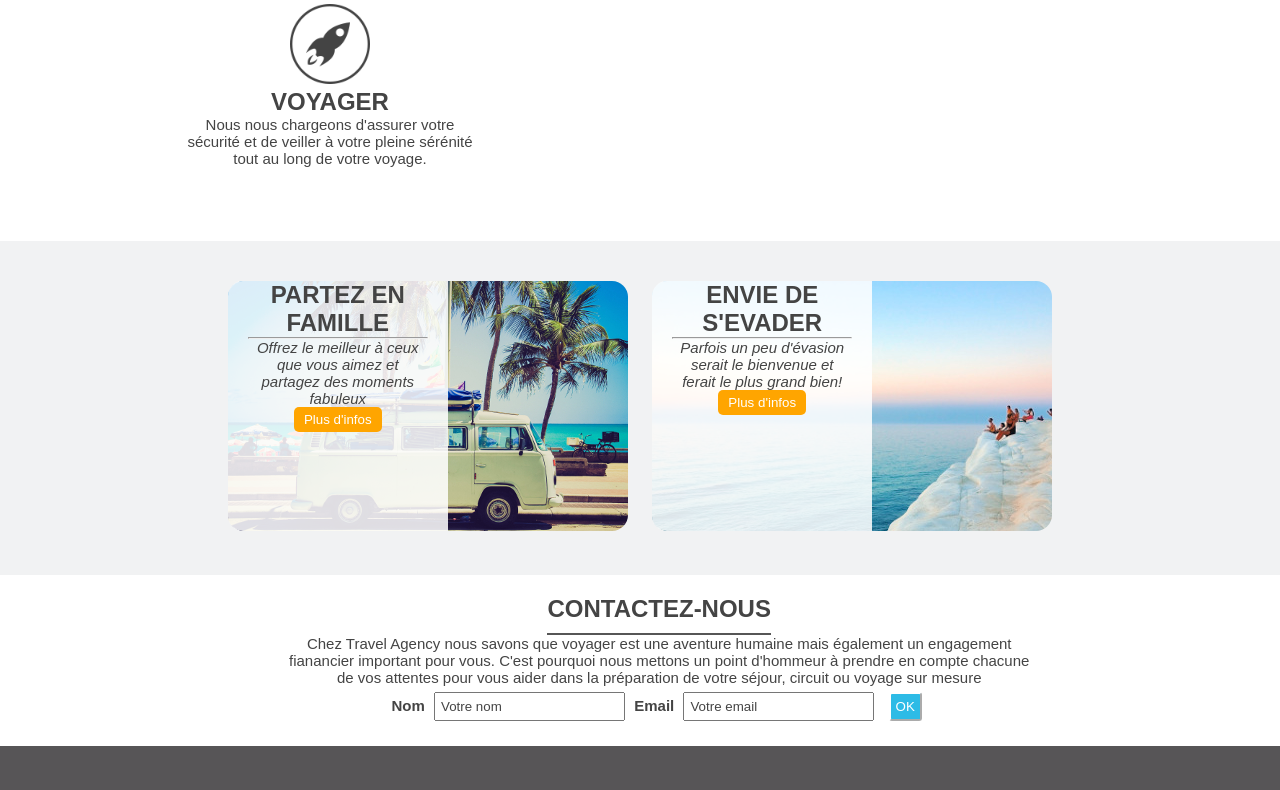
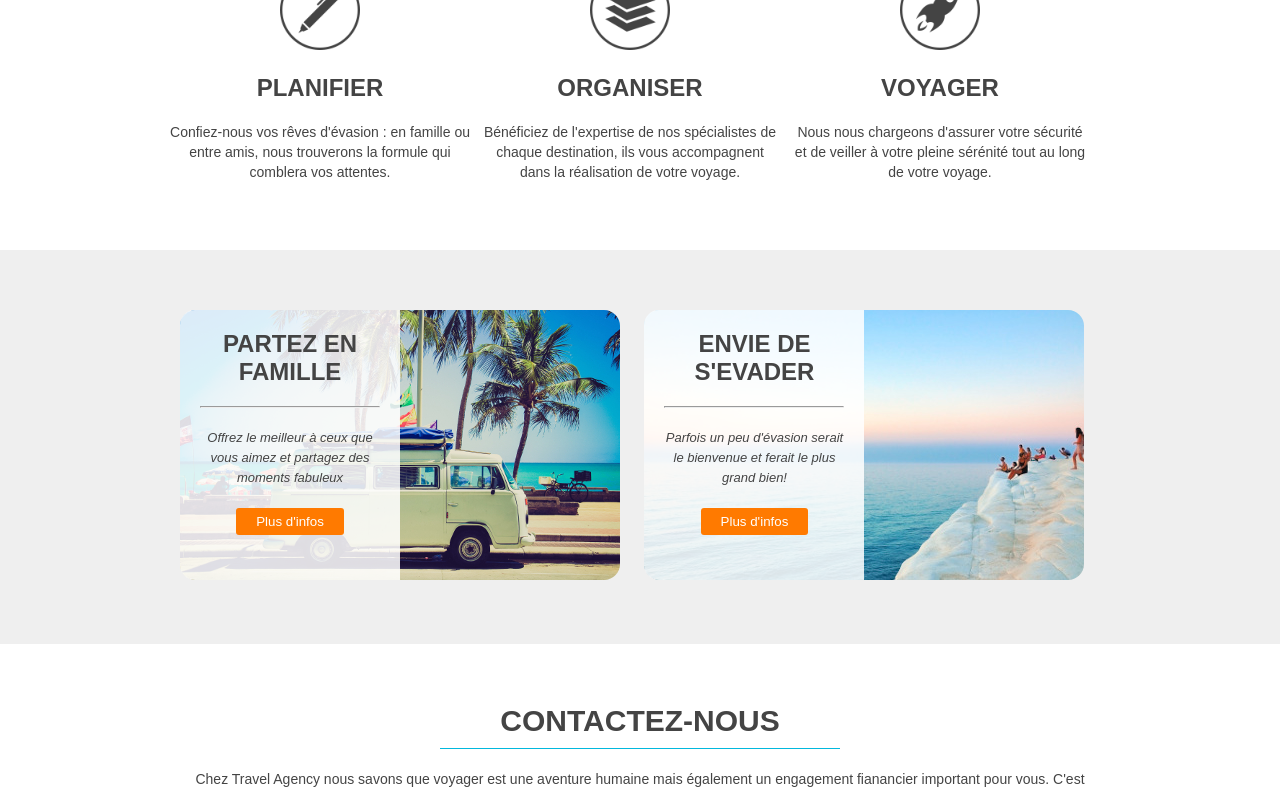
Before and after one commit to yoannperez/04_Travel-agency, a plain HTML site: page index.html in a window 1280 px wide. Shown: the part 810-1600 px from the top of the page. Drawn offline with Linux system fonts and the light colour scheme.

Commit message:
Fin des corrections

```diff
--- a/CSS/styles.css
+++ b/CSS/styles.css
@@ -8,7 +8,8 @@
   padding: 0;
 }
 p {
-  font-size: 15px;
+  font-size: 14px;
+  line-height: 20px;
 }
 strong {
   font-weight: bold;
@@ -40,6 +41,7 @@ header h2 {
   font-size: 45px;
   float: left;
   margin-top: 32px;
+  text-transform: capitalize;
 }
 /* --Menu --*/
 nav {
@@ -50,7 +52,6 @@ ul {
   margin-top: 50px;
 }
 li {
-  display: inline-block;
   margin-right: 20px;
   float: left;
 }
@@ -59,63 +60,66 @@ li {
 
 #accueil {
   background: url(../Images/main.jpg);
-  background-size: 100%;
-  min-height: 400px;
+  background-size: center;
+  background-position: center;
+  height: 580px;
   background-repeat: no-repeat;
-
-  width: 100%;
-  margin: auto;
-  text-align: center;
-  padding: 10px;
 }
 
 #accueil h1 {
-  font-size: 2.5em;
+  font-size: 55px;
   font-weight: 400;
   display: block;
-  padding-top: 6%;
+  padding: 150px 0 40px 0;
+  text-align: center;
+  margin-bottom: 20px;
 }
 
 #accueil button {
-  background: orange;
+  display: block;
+  padding: 5px 10px;
+  background: #ff7a00;
   color: white;
   border: none;
-  padding: 5px 10px;
+  width: 120px;
+  height: 50px;
+  margin: 0 auto;
   border-radius: 5px;
-  font-size: 1.5em;
+  font-size: 20px;
+}
+#accueil .wrapper a button:hover {
+  background-color: #02b8dd;
 }
 /* -------------- destinations ---------------*/
-#destinations {
-  width: 80%;
-  margin: 5% auto;
+section#destinations {
+  height: 200px;
+  margin: 80px auto;
 }
 .etapes {
-  display: inline-block;
-  vertical-align: top;
+  float: left;
   width: 300px;
-  margin: auto;
+  margin-right: 10px;
   text-align: center;
-  padding: 10px;
 }
 .etapes img {
   width: 80px;
 }
+.etapes h2 {
+  margin-top: 20px;
+  margin-bottom: 20px;
+}
 
 /* ------------------ Circuits ---------------*/
 #circuits {
-  background: #f1f2f3;
-  width: 100%;
-  display: inline-block;
-  margin: auto;
-  text-align: center;
+  background: #efefef;
 }
 #voiture,
 #ocean {
   display: inline-block;
   position: relative;
-  width: 400px;
-  margin: 40px 10px;
-  height: 250px;
+  width: 440px;
+  margin: 60px 10px;
+  height: 270px;
   border-radius: 16px;
 }
 #ocean {
@@ -127,62 +131,92 @@ li {
 .option {
   position: absolute;
   left: 0px;
-
   width: 180px;
   height: 100%;
   padding: 0 20px;
   border-radius: 15px 0 0 15px;
   background-color: rgba(255, 255, 255, 0.857);
+  text-align: center;
+}
+.option h2 {
+  padding-top: 20px;
+  padding-bottom: 20px;
+}
+.option p {
+  margin: 20px auto;
+  font-size: 13px;
 }
 
 #circuits button {
-  background: orange;
+  background: #ff7a00;
   color: white;
   border: none;
-  padding: 5px 10px;
-  border-radius: 5px;
+  padding: 6px 20px;
+  border-radius: 3px;
+}
+#circuits button:hover {
+  background: #02b8dd;
 }
 /* ------------------ Contact ---------------*/
 #contact {
+  padding: 60px 0;
   text-align: center;
-  width: 72%;
-  margin: 20px auto;
-
-  position: relative;
 }
 #contact h2 {
-  position: relative;
-  display: inline-block;
-  border-bottom: 2px solid #565656;
+  font-size: 30px;
+  width: 400px;
+  border-bottom: 1px solid #02b8dd;
   padding-bottom: 10px;
+  margin: 0 auto 20px auto;
 }
-#contact p {
-  display: inline-block;
-  width: 80%;
+
+form {
+  margin: 60px 0 20px 0;
+}
+label {
+  font-weight: bold;
+  font-size: 26px;
+  margin-right: 10px;
+  color: #777;
 }
 input {
-  display: inline-block;
-
-  margin: 5px;
-  padding: 5px;
+  padding: 10px;
+  font-size: 20px;
+  margin-right: 20px;
+  border: 2px solid #ddd;
+  border-radius: 3px;
+  color: #ddd;
+}
+#ok {
+  background-color: #02b8dd;
+  font-size: 20px;
+  font-weight: bold;
+  color: white;
+  border-style: none;
+  border-radius: 3px;
+  padding: 11px;
 }
 
-#ok {
-  background-color: #2dbbe6;
-  color: white;
-  border-color: white;
-  border-radius: 3px;
-}
-/* ------------------ Contact ---------------*/
-footer {
-  background-color: #575557;
-  height: 150px;
-  color: white;
-  text-align: center;
-  padding-top: 50px;
-}
-footer h2,
-footer p {
-  display: block;
+#ok:hover {
+  background-color: #444;
   color: white;
 }
+
+/* ------------------ Footer ---------------*/
+footer {
+  background-color: #444;
+  height: 260px;
+  text-align: center;
+}
+footer h2 {
+  font-family: "Crete Round", serif;
+  font-size: 45px;
+  padding-top: 80px;
+  text-transform: capitalize;
+  color: white;
+}
+footer p {
+  color: #777;
+  font-weight: bold;
+  padding-top: 30px;
+}
--- a/index.html
+++ b/index.html
@@ -27,7 +27,7 @@
 
       <!-- Hero -->
       <section id="accueil">
-        <div class="tototo wrapper">
+        <div class="wrapper">
           <h1>
             ORGANISEZ VOTRE <br />
             <strong>VOYAGE SUR MESURE</strong>
@@ -116,13 +116,18 @@
             <form action="traitement.php" method="POST">
               <p>
                 <label for="nom"><strong> Nom</strong></label>
-                <input type="text" name="nom" id="nom" value="Votre nom" />
+                <input
+                  type="text"
+                  name="nom"
+                  id="nom"
+                  placeholder="Votre nom"
+                />
                 <label for="email"><strong> Email</strong></label>
                 <input
                   type="email"
                   name="email"
                   id="email"
-                  value="Votre email"
+                  placeholder="Votre email"
                 />
                 <input type="submit" value="OK" id="ok" />
               </p>
```
